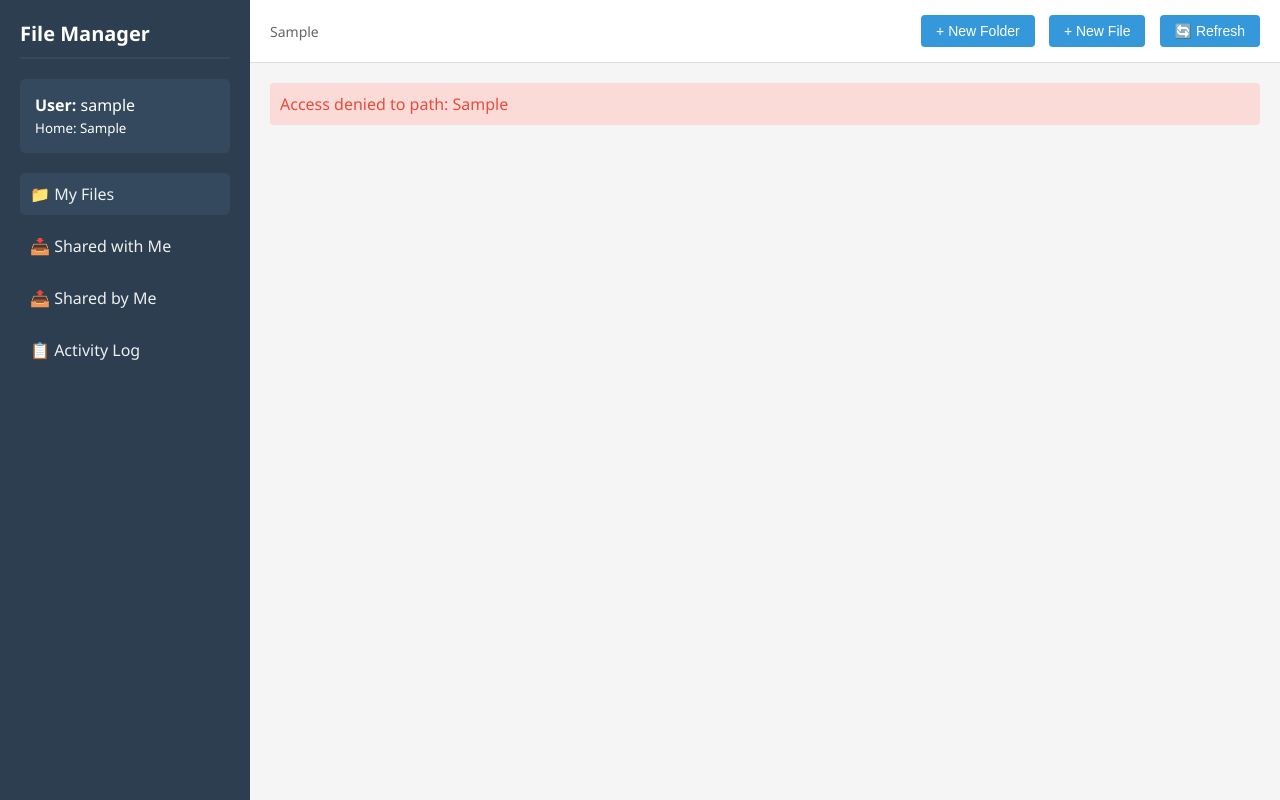
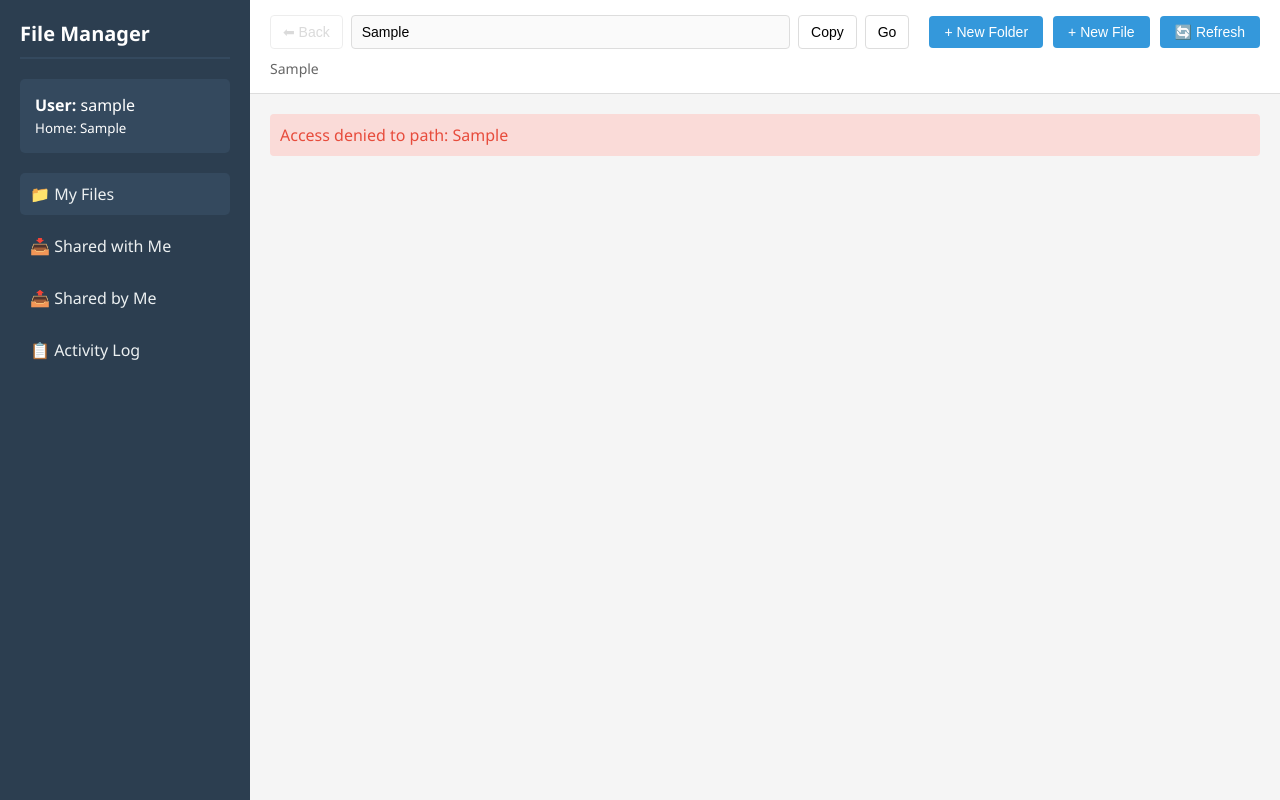
Before and after one commit to rahulsharma-rs/ubrite-workspace-manager, a Flask app: template new-app/templates/index.html in a window 1280 px wide. Run offline with Flask 3, Linux system fonts and the light colour scheme; the template is opened without the code that fills it: most values are stand-ins (such as "Sample title", 1, 10 or a date in 2020); parts of the project's set-up code (start-up, migrations or seed data) failed here and were passed over.

Commit message:
improved the navigation and directories

```diff
--- a/new-app/templates/index.html
+++ b/new-app/templates/index.html
@@ -81,13 +81,53 @@
             padding: 15px 20px;
             border-bottom: 1px solid #ddd;
             display: flex;
-            justify-content: space-between;
+            flex-direction: column;
+            gap: 10px;
+        }
+
+        .toolbar-row {
+            display: flex;
             align-items: center;
+            gap: 10px;
         }
 
         .breadcrumb {
             font-size: 14px;
             color: #666;
+        }
+
+        .path-controls {
+            display: flex;
+            align-items: center;
+            gap: 8px;
+            flex: 1;
+        }
+
+        .path-input {
+            flex: 1;
+            padding: 8px 10px;
+            border: 1px solid #ddd;
+            border-radius: 4px;
+            font-size: 14px;
+            background: #fafafa;
+        }
+
+        .btn-ghost {
+            padding: 8px 12px;
+            background: white;
+            border: 1px solid #ddd;
+            border-radius: 4px;
+            cursor: pointer;
+            font-size: 14px;
+        }
+
+        .btn-ghost:hover {
+            background: #f1f1f1;
+        }
+
+        .btn-ghost:disabled {
+            opacity: 0.5;
+            cursor: not-allowed;
         }
 
         .actions button {
@@ -99,6 +139,12 @@
             border-radius: 4px;
             cursor: pointer;
             font-size: 14px;
+        }
+
+        .toolbar-row .actions {
+            margin-left: auto;
+            display: flex;
+            align-items: center;
         }
 
         .actions button:hover {
@@ -334,12 +380,20 @@
         <div class="main-content">
             <!-- Toolbar -->
             <div class="toolbar">
-                <div class="breadcrumb" id="breadcrumb">Loading...</div>
+                <div class="toolbar-row">
+                    <div class="path-controls">
+                        <button id="backButton" class="btn-ghost" onclick="goBack()" disabled>⬅ Back</button>
+                        <input type="text" id="pathInput" class="path-input" value="{{ home_path }}" aria-label="Current path">
+                        <button class="btn-ghost" onclick="copyCurrentPath()" title="Copy path">Copy</button>
+                        <button class="btn-ghost" onclick="goToPathFromInput()" title="Go to path">Go</button>
+                    </div>
                     <div class="actions">
                         <button onclick="showCreateFolderModal()">+ New Folder</button>
                         <button onclick="showCreateFileModal()">+ New File</button>
                         <button onclick="refreshCurrentView()">🔄 Refresh</button>
                     </div>
+                </div>
+                <div class="breadcrumb" id="breadcrumb">Loading...</div>
             </div>
 
             <!-- File List -->
@@ -425,15 +479,18 @@
 
         <script>
             // Global state
-        let currentPath = '{{ home_path }}';
+            const HOME_PATH = '{{ home_path }}';
+            let currentPath = HOME_PATH;
             let currentView = 'files';
             let selectedItem = null;
+            let pathHistory = [];
 
             // Initialize
             document.addEventListener('DOMContentLoaded', function() {
                 setupNavigation();
                 loadUsers();
-            loadFiles(currentPath);
+                setupPathInput();
+                loadFiles(currentPath, { pushHistory: false });
             });
 
         // Navigation
@@ -483,9 +540,16 @@
         }
 
         // File operations
-        async function loadFiles(path) {
+        async function loadFiles(path, options = {}) {
+            const { pushHistory = true } = options;
+            const previousPath = currentPath;
+            let addedToHistory = false;
+            if (pushHistory && currentPath && path !== currentPath) {
+                pathHistory.push(currentPath);
+                addedToHistory = true;
+            }
             currentPath = path;
-            document.getElementById('breadcrumb').textContent = path;
+            updatePathUI();
             document.getElementById('content-area').innerHTML = '<div class="loading">Loading...</div>';
 
             const result = await apiCall('/api/list', 'POST', { path: path });
@@ -493,8 +557,13 @@
             if (result.success) {
                 renderFileList(result.items, result.path);
             } else {
+                if (addedToHistory) {
+                    pathHistory.pop();
+                }
+                currentPath = previousPath;
                 showError('content-area', result.error);
             }
+            updatePathUI();
         }
 
         function renderFileList(items, path) {
@@ -519,8 +588,8 @@
             `;
 
             // Add parent directory link if not at home
-            if (path !== '{{ home_path }}') {
-                const parentPath = path.substring(0, path.lastIndexOf('/')) || '{{ home_path }}';
+            if (path !== HOME_PATH) {
+                const parentPath = path.substring(0, path.lastIndexOf('/')) || HOME_PATH;
                 html += `
                     <tr onclick="loadFiles('${parentPath}')">
                         <td><span class="icon">📁</span>.. (Parent Directory)</td>
@@ -897,6 +966,53 @@
             }
         }
 
+        // Path bar helpers
+        function setupPathInput() {
+            const input = document.getElementById('pathInput');
+            input.addEventListener('keydown', function(event) {
+                if (event.key === 'Enter') {
+                    goToPathFromInput();
+                }
+            });
+            updatePathUI();
+        }
+
+        function updatePathUI() {
+            const breadcrumb = document.getElementById('breadcrumb');
+            const input = document.getElementById('pathInput');
+            const backButton = document.getElementById('backButton');
+            if (breadcrumb) {
+                breadcrumb.textContent = currentPath;
+            }
+            if (input) {
+                input.value = currentPath;
+            }
+            if (backButton) {
+                backButton.disabled = pathHistory.length === 0;
+            }
+        }
+
+        function goBack() {
+            if (pathHistory.length === 0) return;
+            const previous = pathHistory.pop();
+            loadFiles(previous, { pushHistory: false });
+        }
+
+        function goToPathFromInput() {
+            const target = document.getElementById('pathInput').value.trim();
+            if (!target || target === currentPath) return;
+            loadFiles(target);
+        }
+
+        function copyCurrentPath() {
+            if (!navigator.clipboard) {
+                alert('Clipboard not available in this browser.');
+                return;
+            }
+            navigator.clipboard.writeText(currentPath)
+                .catch(() => alert('Unable to copy path.'));
+        }
+
         // Utility functions
         function formatBytes(bytes) {
             if (bytes === 0) return '0 B';
```
Lines whose indentation alone changed are shown as unchanged.
